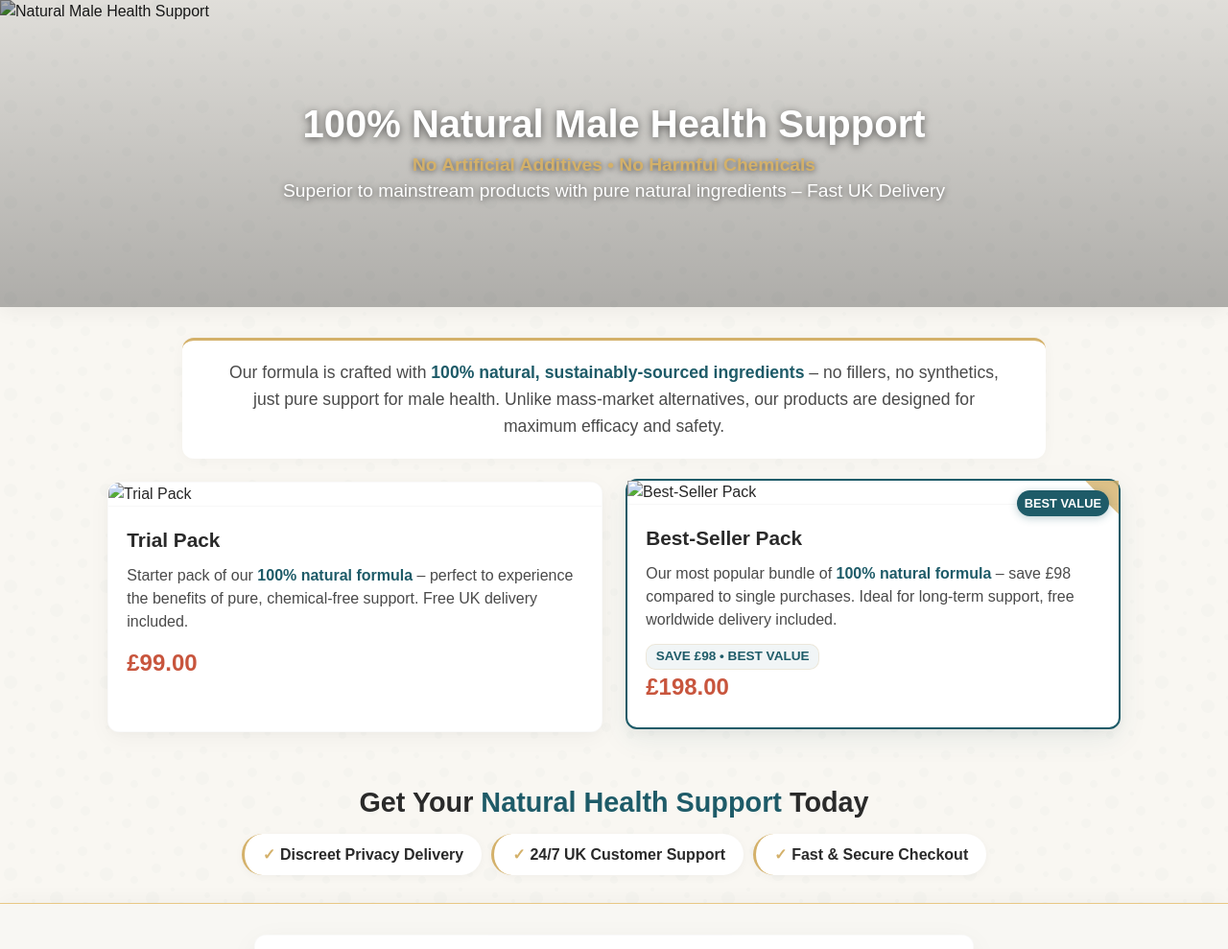
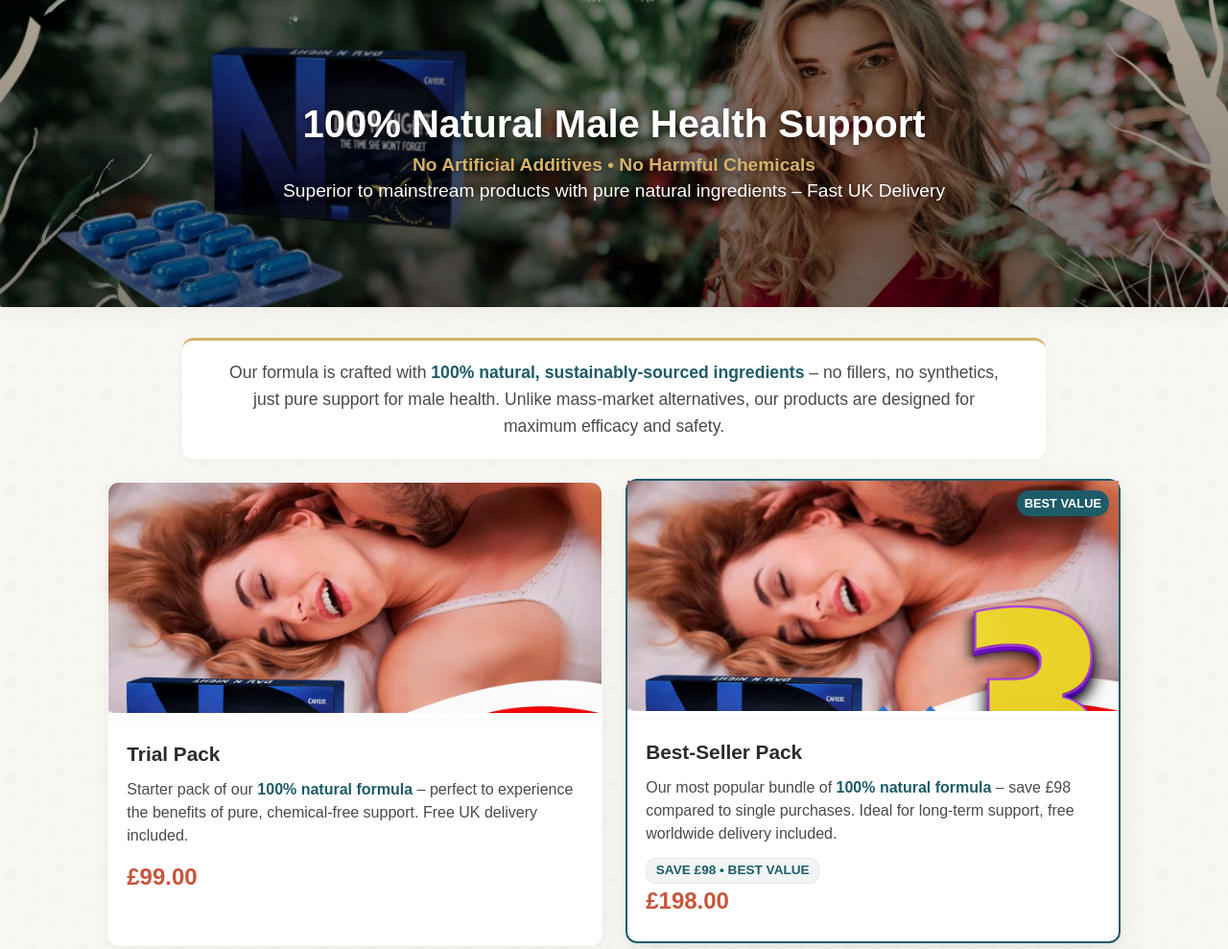
Before and after one commit to w85142747-ship-it/dgithub.io, a plain HTML site: page index.html in a window 1280 px wide. Shown: the top 989 px of the page at 96% size. Drawn offline with Linux system fonts and the light colour scheme.

Commit message:
Update index.html

```diff
--- a/index.html
+++ b/index.html
@@ -462,7 +462,8 @@
 <body>
     <!-- Banner区 -->
     <section class="banner-section">
-        <img src="【你的Banner图片链接】" alt="Natural Male Health Support" class="banner-img">
+        <!-- 替换后的Banner图链接 -->
+        <img src="https://raw.githubusercontent.com/w85142747-ship-it/dgithub.io/883bbe9fe6dff709b95313b010057f3c52fcc5f1/5be38cb515c9f4b41754aedf426d758a_%E5%89%AF%E6%9C%AC.jpg" alt="Natural Male Health Support" class="banner-img">
         <div class="banner-overlay">
             <h1 class="banner-title">100% Natural Male Health Support</h1>
             <p class="banner-subtitle">
@@ -487,7 +488,8 @@
             <div class="products-grid">
                 <!-- 尝试装 -->
                 <div class="product-card">
-                    <img src="【你的套餐1图片链接】" alt="Trial Pack" class="product-img">
+                    <!-- 替换后的99英镑产品图链接 -->
+                    <img src="https://raw.githubusercontent.com/w85142747-ship-it/dgithub.io/883bbe9fe6dff709b95313b010057f3c52fcc5f1/%E5%87%BA%E6%B5%B7%E4%BA%A7%E5%93%81%E9%93%BE%E6%8E%A5%E5%88%B6%E4%BD%9C%E6%96%B9%E6%A1%88%20(1)_%E5%89%AF%E6%9C%AC_%E5%89%AF%E6%9C%AC.png" alt="Trial Pack" class="product-img">
                     <div class="product-info">
                         <h3 class="product-name">Trial Pack</h3>
                         <p class="product-desc">
@@ -500,7 +502,8 @@
                 <!-- 爆款装 -->
                 <div class="product-card best-value">
                     <div class="best-value-badge">BEST VALUE</div>
-                    <img src="【你的套餐2图片链接】" alt="Best-Seller Pack" class="product-img">
+                    <!-- 替换后的198英镑产品图链接 -->
+                    <img src="https://raw.githubusercontent.com/w85142747-ship-it/dgithub.io/883bbe9fe6dff709b95313b010057f3c52fcc5f1/%E5%BE%AE%E4%BF%A1%E5%9B%BE%E7%89%87_2026-04-09_230441_096_%E5%89%AF%E6%9C%AC_%E5%89%AF%E6%9C%AC.png" alt="Best-Seller Pack" class="product-img">
                     <div class="product-info">
                         <h3 class="product-name">Best-Seller Pack</h3>
                         <p class="product-desc">
```
